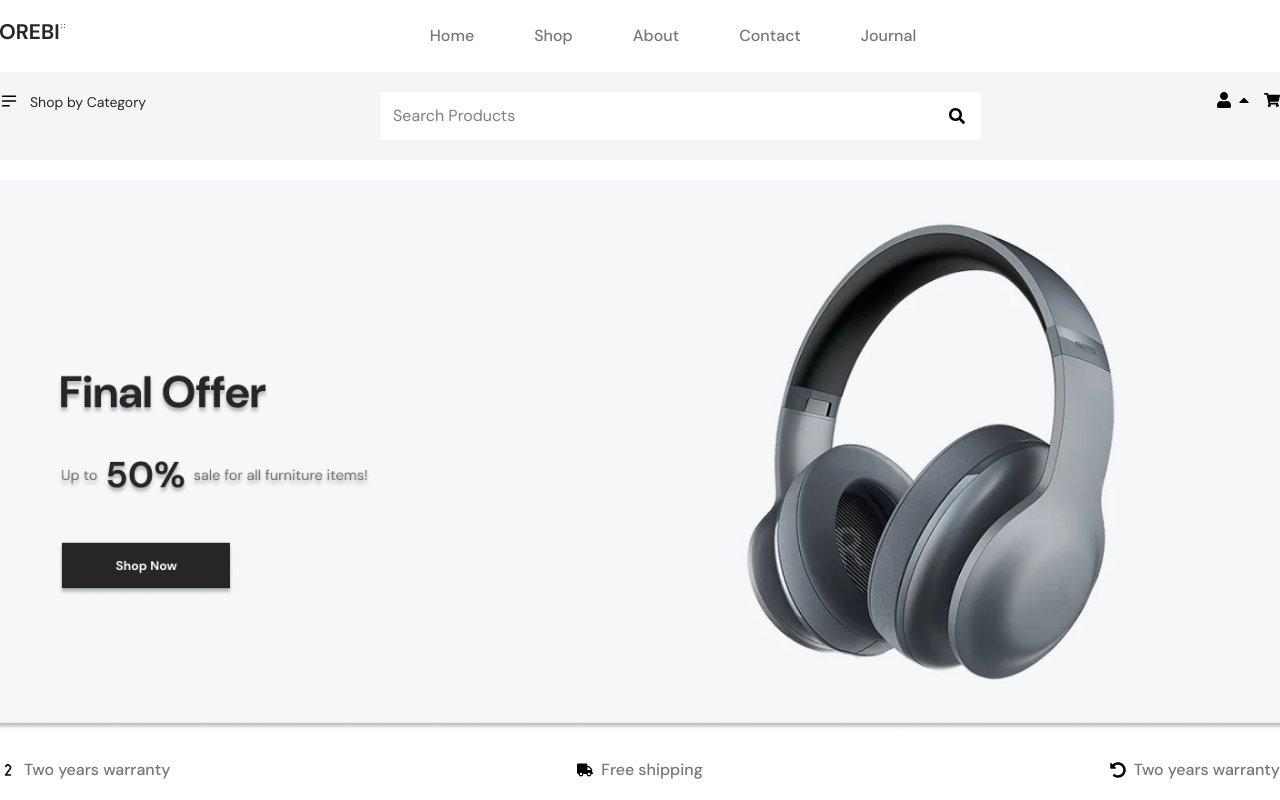
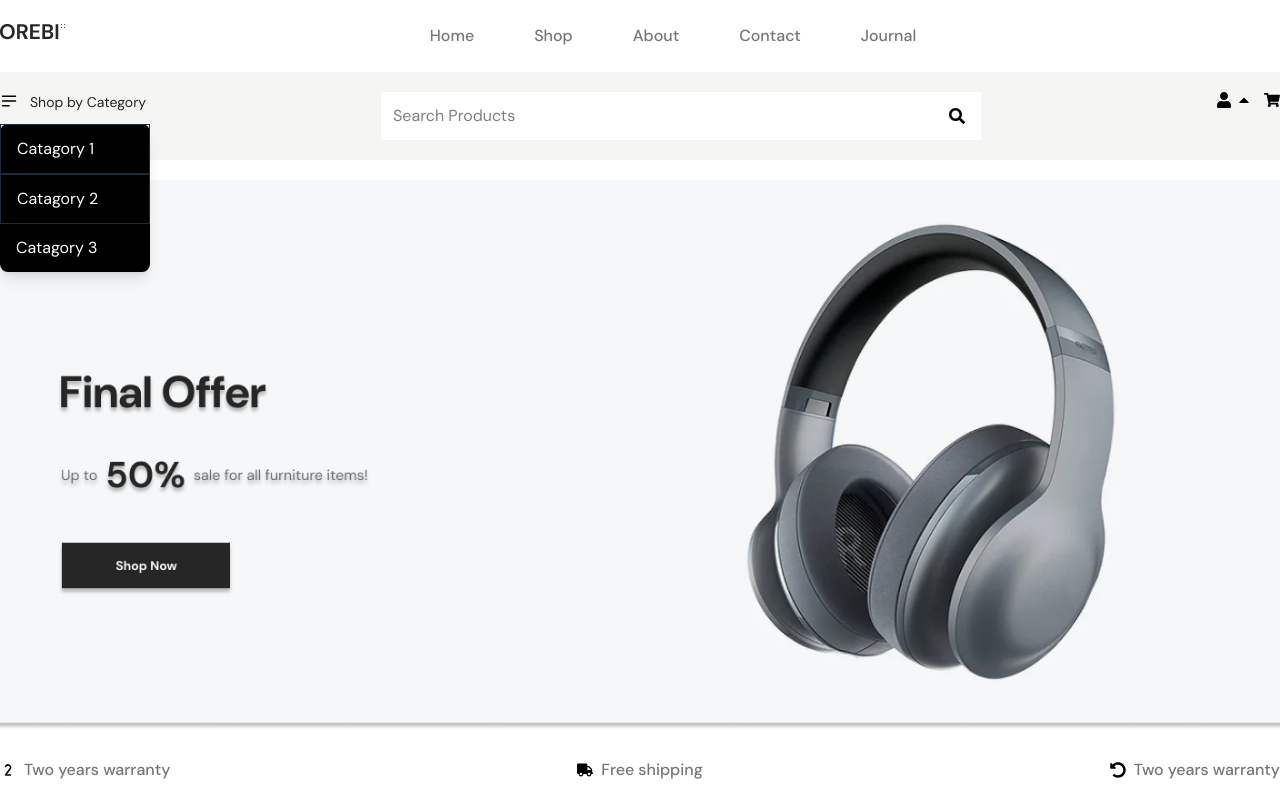
Before and after one commit to twahidulislamdev/oribi, a React (Vite) app: page / in a window 1280 px wide. Both pictures are taken after a click on the icon 9 px from the left and 101 px from the top of the page. Shown: the top 800 px of the page. Built offline with nearby package versions, Linux system fonts and the light colour scheme.

Commit message:
add catagory click

```diff
--- a/src/components/layout/Header.jsx
+++ b/src/components/layout/Header.jsx
@@ -9,7 +9,16 @@ import { Link } from "react-router-dom";
 import { useState } from "react";
 
 const Header = () => {
+  const [extend, setExtend] = useState(false);
   const [isExpand, setExpand] = useState(false);
+  const handleBarClick = (item) => {
+    console.log(`Clicked: ${item}`);
+    setExtend(false);
+  };
+  const handleLoginClick = (item) => {
+    console.log(`Clicked: ${item}`);
+    setExpand(false);
+  };
   return (
     <>
       <div className="py-6">
@@ -53,16 +62,40 @@ const Header = () => {
       <div className="py-5 bg-[#F5F5F3]">
         <Container>
           <Flex className={"justify-between"}>
-            <div className="">
+            <div className="relative">
               <Flex className={"gap-x-3"}>
-                <HiMiniBars3BottomLeft className="text-lg" />
+                <HiMiniBars3BottomLeft
+                  onClick={() => setExtend(!extend)}
+                  className="text-lg hover:cursor-pointer"
+                />
                 <Heading
                   className={"text-sm text-[#262626] "}
                   txt={"Shop by Category"}
                   as={"h4"}
                 />
               </Flex>
-
+              {extend && (
+                <div className=" shadow-lg rounded-lg w-[150px] mt-3 bg-black absolute">
+                  <button
+                    onClick={() => handleBarClick("Profile")}
+                    className="flex items-center w-full px-4 text-base text-white py-3 text-center   transition-colors duration-150 hover:cursor-pointer border-1 border-gray-800 "
+                  >
+                    Catagory 1
+                  </button>
+                  <button
+                    onClick={() => handleBarClick("Profile")}
+                    className="flex items-center w-full px-4 text-base text-white py-3 text-center  transition-colors duration-150 hover:cursor-pointer border-1 border-gray-800 "
+                  >
+                    Catagory 2
+                  </button>
+                  <button
+                    onClick={() => handleBarClick("Profile")}
+                    className="flex items-center w-full px-4 text-base text-white py-3 text-center  transition-colors duration-150 hover:cursor-pointer "
+                  >
+                    Catagory 3
+                  </button>
+                </div>
+              )}
             </div>
             <div className="flex relative">
               <input
@@ -72,6 +105,7 @@ const Header = () => {
               />
               <FaSearch className="absolute right-4 top-1/2 -translate-y-1/2" />
             </div>
+            {/* Login and Log out Section Start  */}
             <div className="relative">
               <Flex className={"gap-x-3"}>
                 <div className="">
@@ -87,15 +121,22 @@ const Header = () => {
               </Flex>
               {isExpand && (
                 <div className="w-[100px] bg-amber-100 absolute mt-2 Right-30 ">
-                  <button className="w-full bg-black text-center py-1.5 text-white border-b-1 border-white ">
+                  <button
+                    onClick={() => handleLoginClick("Profile")}
+                    className="w-full bg-black text-center py-1.5 text-white border-b-1 hover:cursor-pointer border-gray-800 "
+                  >
                     Login
                   </button>
-                  <button className="w-full bg-black text-center py-1.5 text-white ">
+                  <button
+                    onClick={() => handleLoginClick("Profile")}
+                    className="w-full bg-black text-center py-1.5 hover:cursor-pointer text-white "
+                  >
                     Log Out
                   </button>
                 </div>
               )}
             </div>
+            {/* Login and Log out Section Start  */}
           </Flex>
         </Container>
       </div>
```
